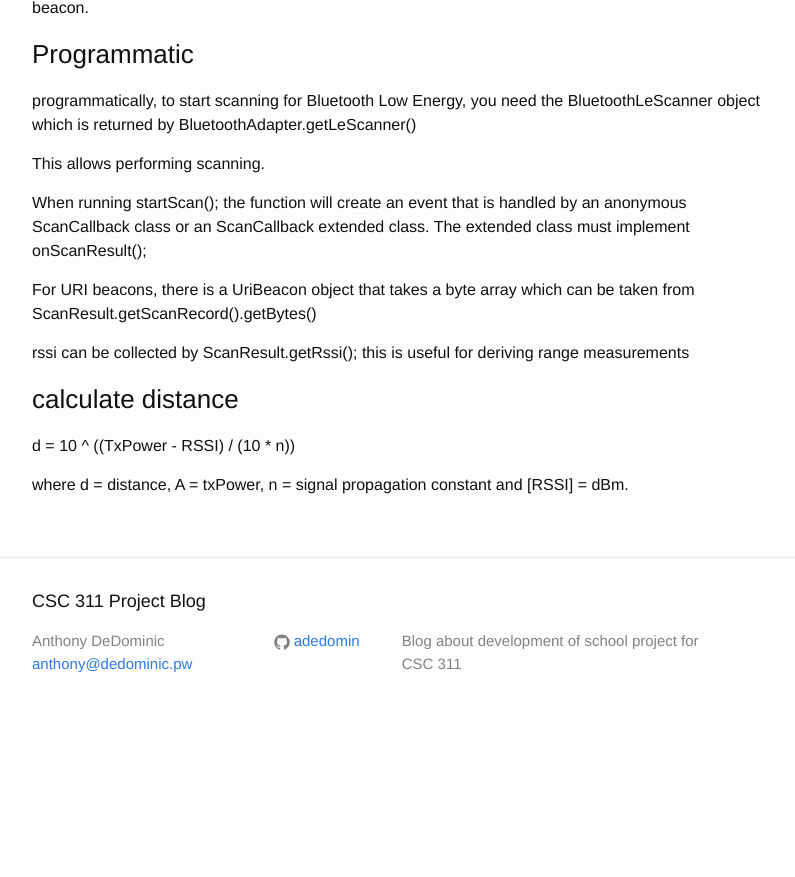
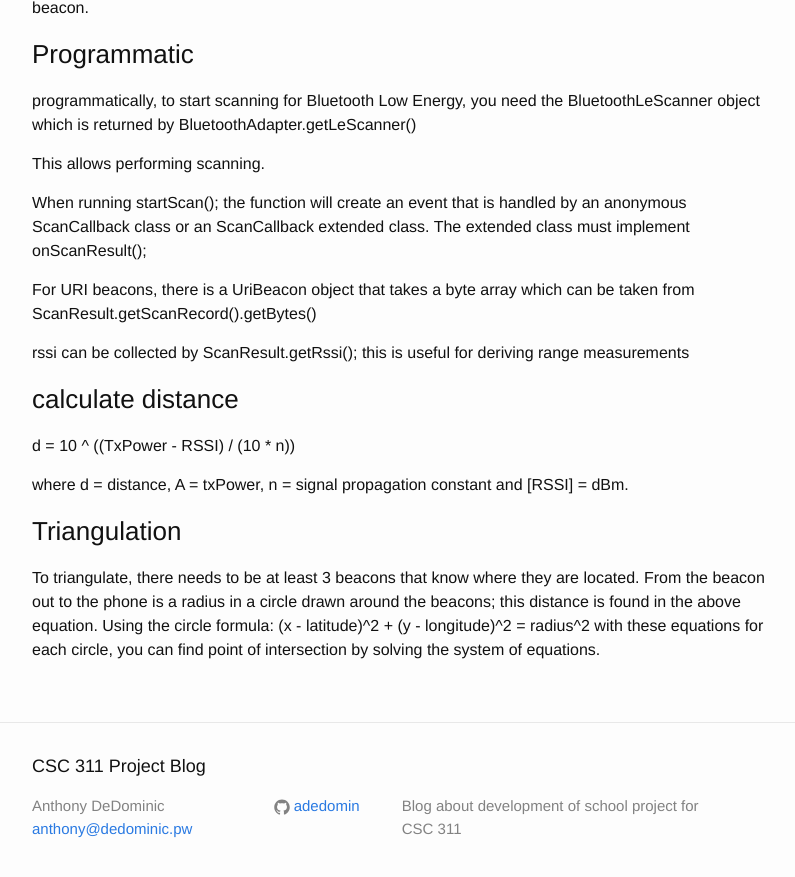
Before and after one commit to adedomin/CSC311-game-design, a Jekyll site: the page built from _posts/2015-04-03-Enhanced Location Services.md, in a window 1280 px wide and 900 px high, scrolled down 924 px. Shown: the top 877 px of the window, without its empty margins (238-1033 px from the left). Built offline with Jekyll 4.4.1, drawn with Linux system fonts in a browser that asks for light colours; before the commit the page ends 1659 px from its top, so only the background shows below that.

Commit message:
updated post

```diff
--- a/_posts/2015-04-03-Enhanced Location Services.md
+++ b/_posts/2015-04-03-Enhanced Location Services.md
@@ -53,3 +53,12 @@ rssi can be collected by ScanResult.getRssi(); this is useful for deriving range
 d = 10 ^ ((TxPower - RSSI) / (10 * n))
 
 where d = distance, A = txPower, n = signal propagation constant and [RSSI] = dBm.
+
+### Triangulation
+
+To triangulate, there needs to be at least 3 beacons that know where they are located.
+From the beacon out to the phone is a radius in a circle drawn around the beacons;
+this distance is found in the above equation.
+Using the circle formula:
+	(x - latitude)^2 + (y - longitude)^2 = radius^2
+with these equations for each circle, you can find point of intersection by solving the system of equations.
```
